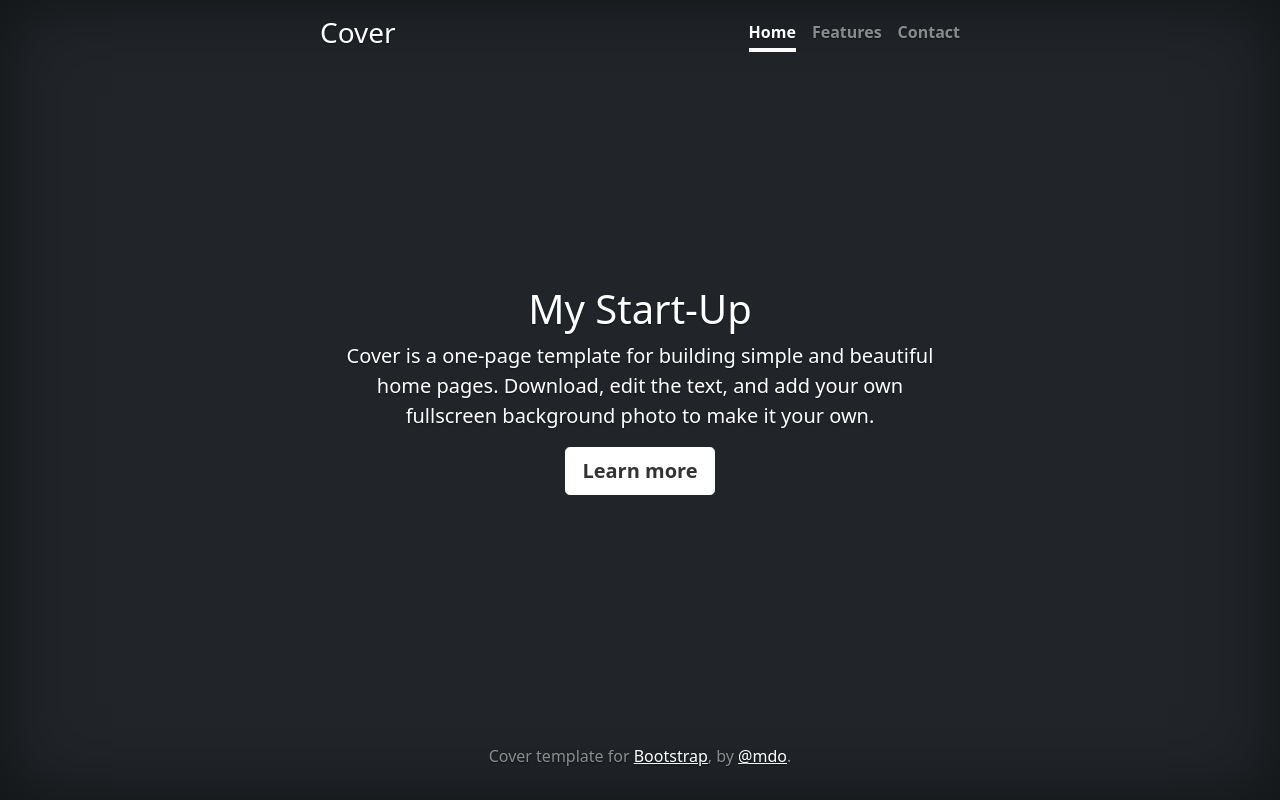
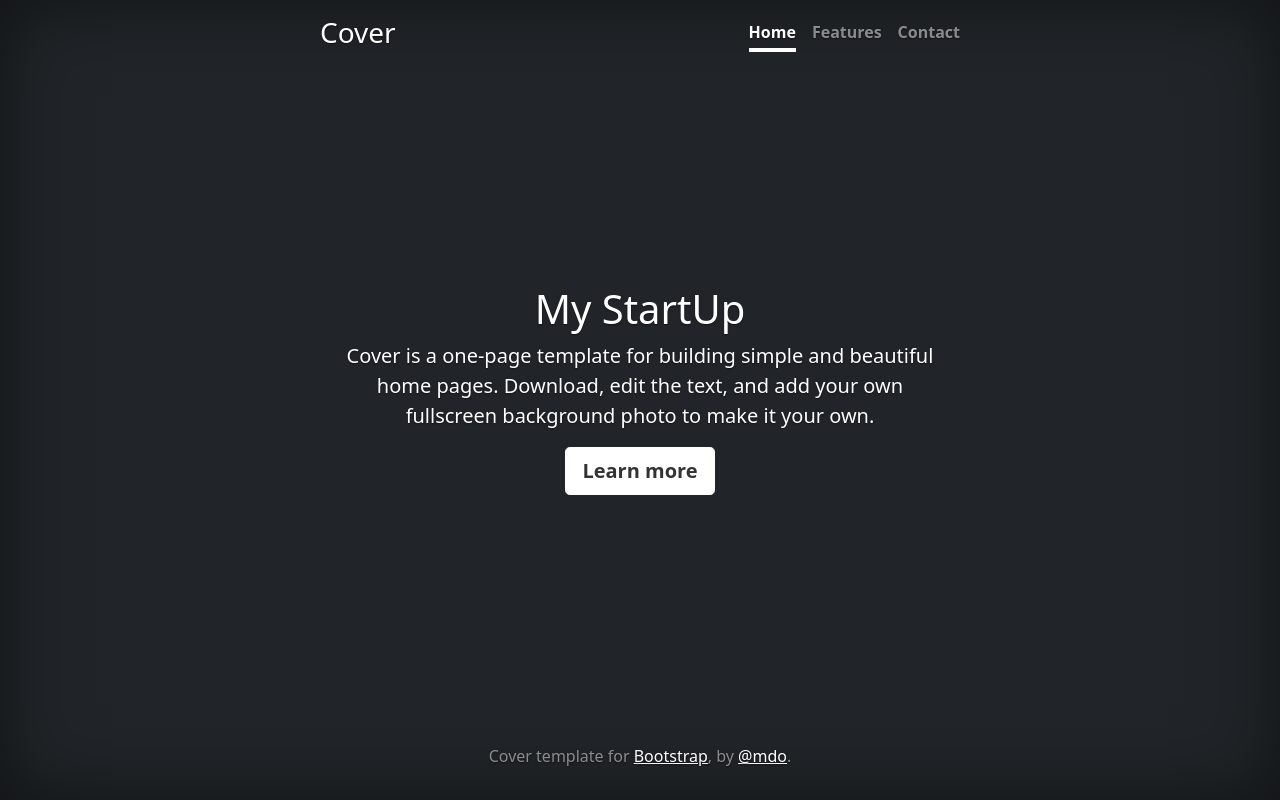
Before and after one commit to jdabrante/git-work-jj, a plain HTML site: page index.html in a window 1280 px wide. Drawn offline with Linux system fonts and the light colour scheme.

Commit message:
Se corrige el custom-text

```diff
--- a/index.html
+++ b/index.html
@@ -50,7 +50,7 @@
   </header>
 
   <main class="px-3">
-    <h1>My Start-Up</h1>
+    <h1>My StartUp</h1>
     <p class="lead">Cover is a one-page template for building simple and beautiful home pages. Download, edit the text, and add your own fullscreen background photo to make it your own.</p>
     <p class="lead">
       <a href="#" class="btn btn-lg btn-secondary fw-bold border-white bg-white">Learn more</a>
```
